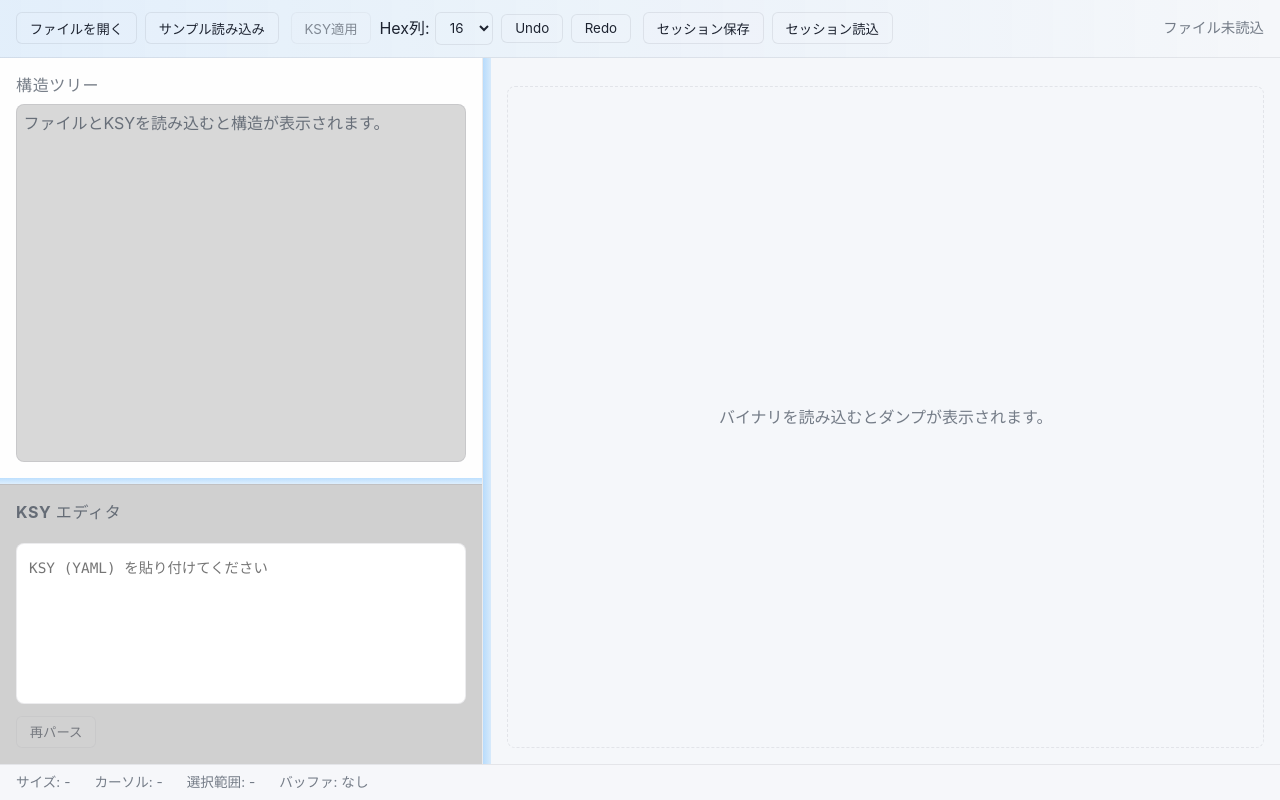
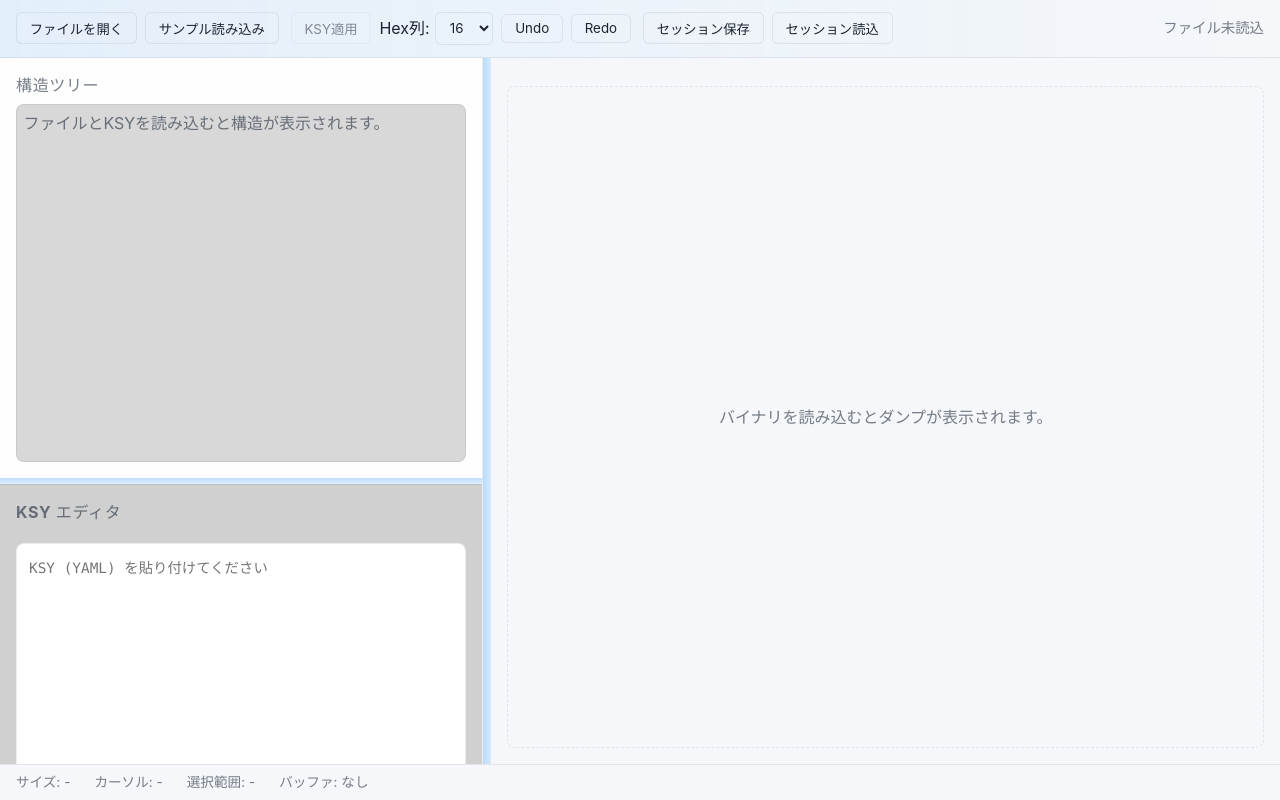
Before and after one commit to pun2beam/HexViewer, a React (Vite) app in the folder app/: page / in a window 1280 px wide. Built offline with nearby package versions, Linux system fonts and the light colour scheme.

Commit message:
Remove duplicate reparse button and enlarge KSY editor

```diff
--- a/app/src/App.css
+++ b/app/src/App.css
@@ -294,7 +294,7 @@
 .ksy-editor textarea {
   width: 100%;
   flex: 1;
-  min-height: 0;
+  min-height: 240px;
   resize: none;
   font-family: "JetBrains Mono", ui-monospace, SFMono-Regular, Menlo, Monaco, Consolas,
     "Liberation Mono", "Courier New", monospace;
@@ -304,10 +304,6 @@
   border: 1px solid var(--panel-border);
   border-radius: 8px;
   padding: 0.75rem;
-}
-
-.ksy-editor button {
-  align-self: flex-start;
 }
 
 .hex-pane {
--- a/app/src/components/KsyEditor.tsx
+++ b/app/src/components/KsyEditor.tsx
@@ -2,11 +2,10 @@ import { useSessionStore } from "../state/sessionStore";
 import { useShallow } from "zustand/react/shallow";
 
 export function KsyEditor() {
-  const { ksySource, setKsySource, applyKsy } = useSessionStore(
+  const { ksySource, setKsySource } = useSessionStore(
     useShallow((state) => ({
       ksySource: state.ksySource,
       setKsySource: state.setKsySource,
-      applyKsy: state.applyKsy,
     })),
   );
 
@@ -19,9 +18,6 @@ export function KsyEditor() {
         spellCheck={false}
         placeholder="KSY (YAML) を貼り付けてください"
       />
-      <button onClick={() => applyKsy()} disabled={!ksySource.trim()}>
-        再パース
-      </button>
     </section>
   );
 }
```
